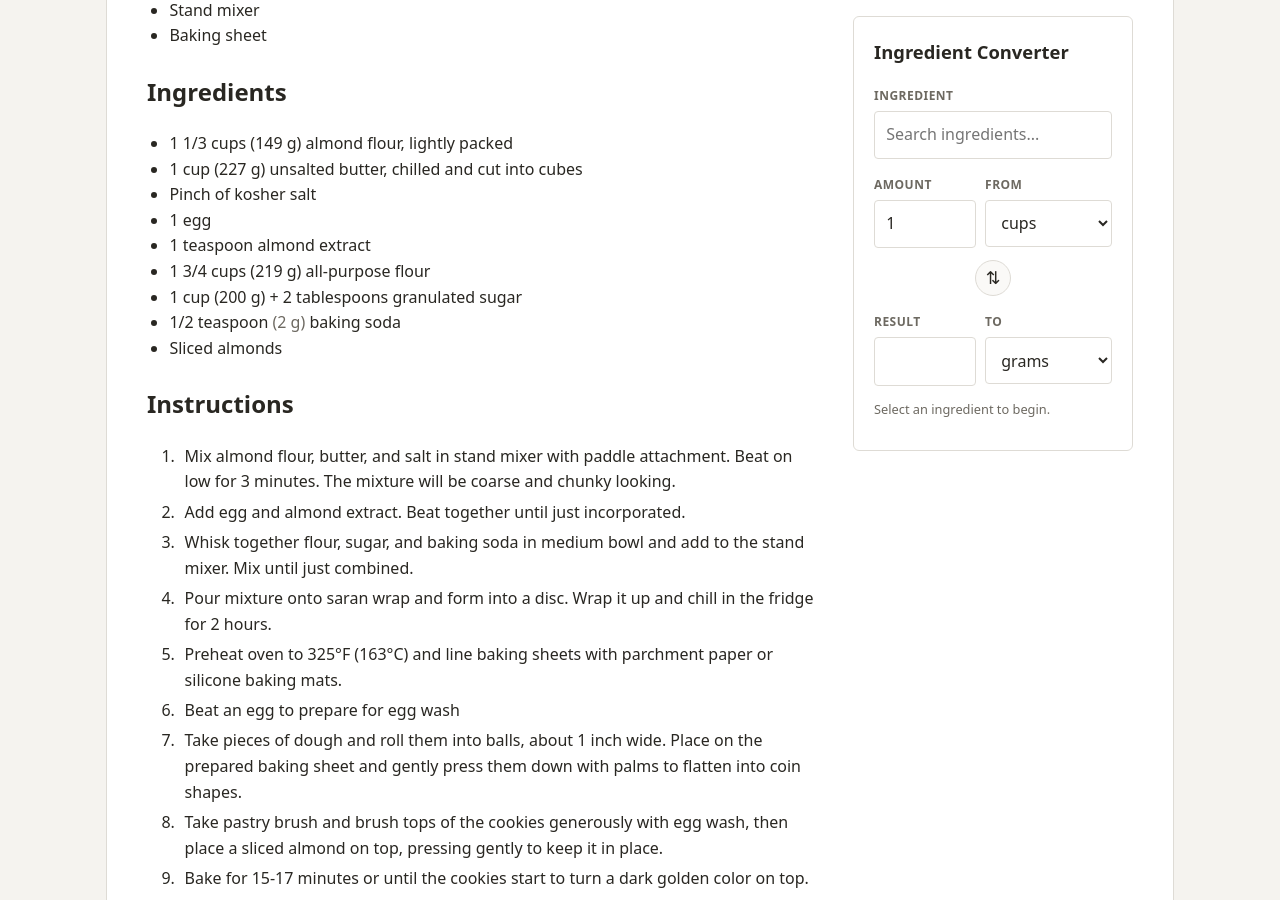
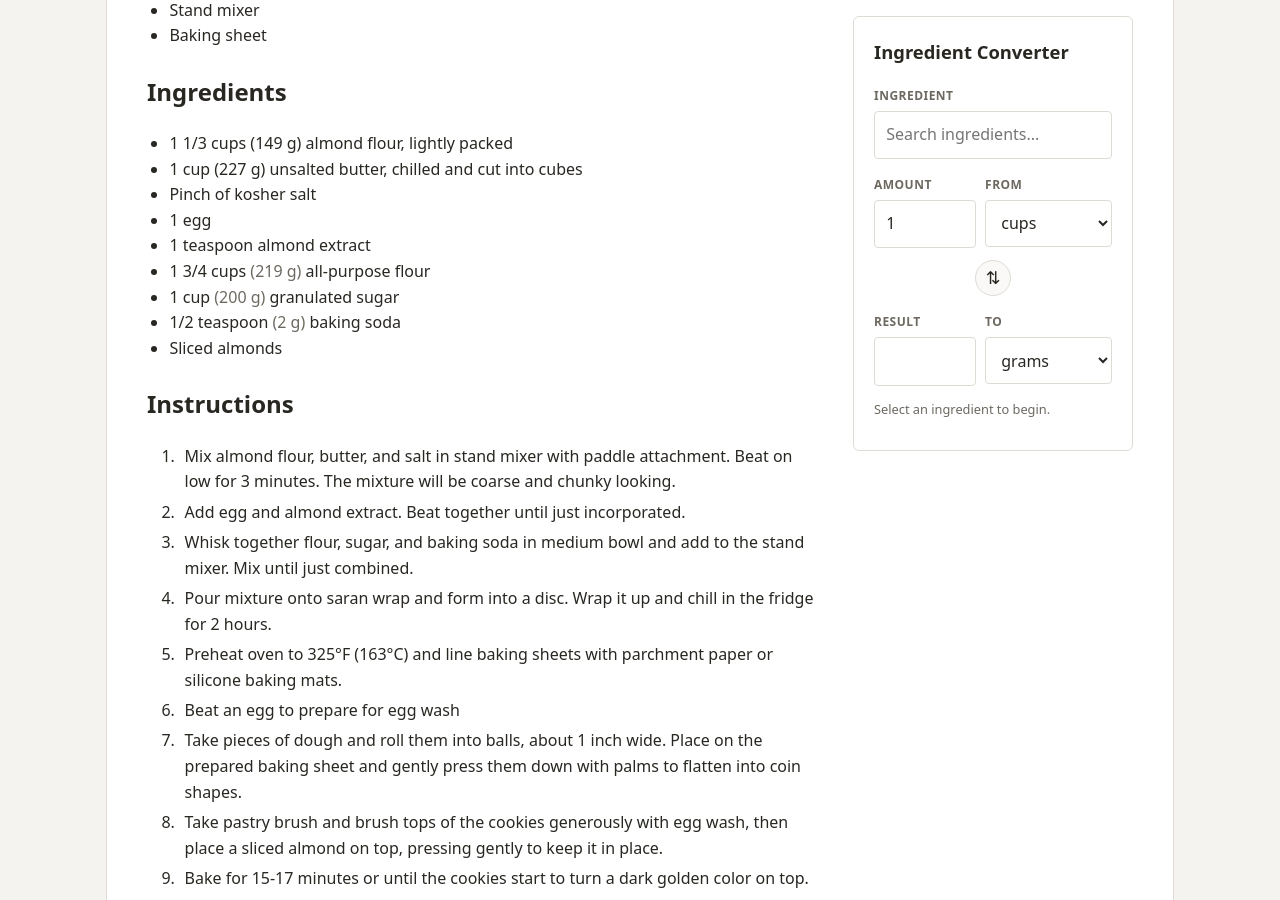
Before and after one commit to sundaycake/recipes, a Jekyll site: the page built from _recipes/almond-cookies.md, in a window 1280 px wide and 900 px high, scrolled down 670 px. Built offline with Jekyll 4.4.1, drawn with Linux system fonts in a browser that asks for light colours.

Commit message:
Update almond-cookies.md

```diff
--- a/_recipes/almond-cookies.md
+++ b/_recipes/almond-cookies.md
@@ -35,8 +35,8 @@ source_url: https://www.tablefortwoblog.com/chinese-new-year-almond-cookies/
 - Pinch of kosher salt
 - 1 egg
 - 1 teaspoon almond extract
-- 1 ¾ cup (219 g) all-purpose flour
-- 1 cup (200 g) + 2 tablespoons granulated sugar
+- 1 ¾ cup all-purpose flour
+- 1 cup granulated sugar
 - ½ teaspoon baking soda
 - Sliced almonds
 
```
